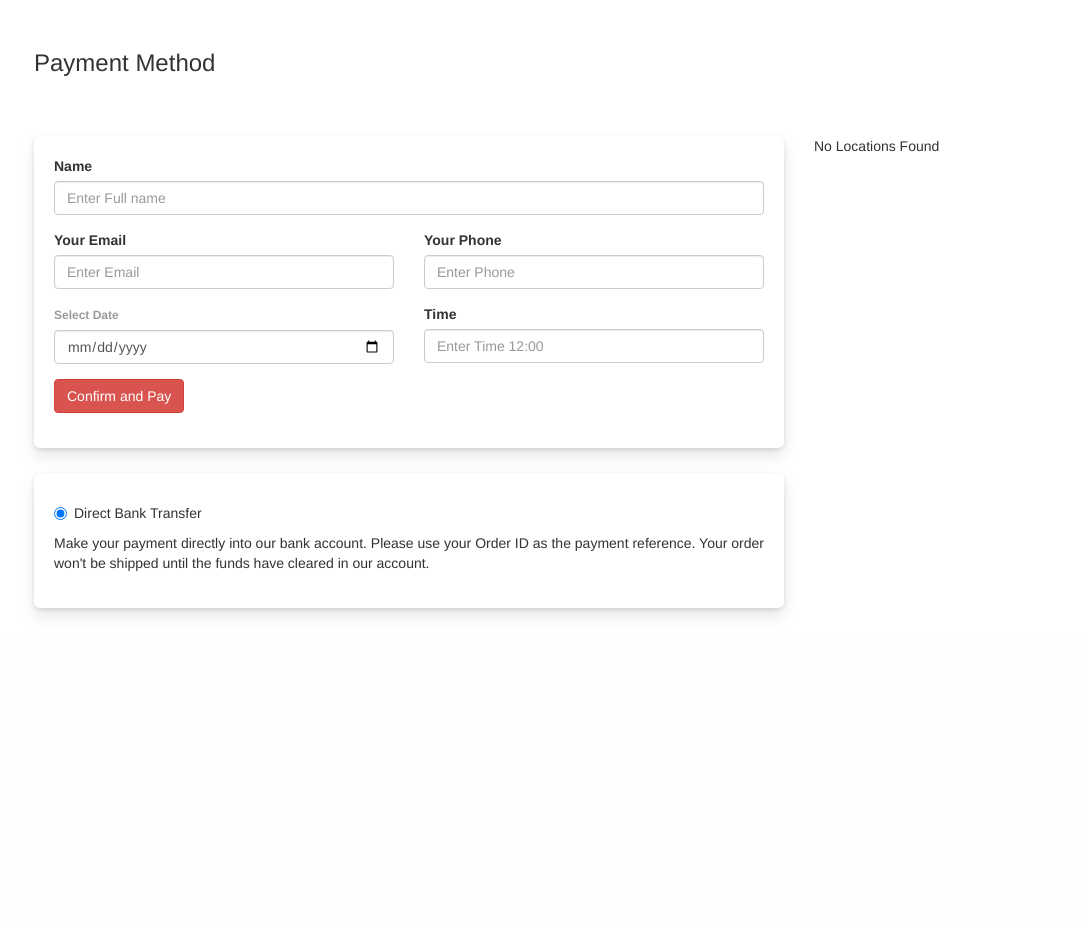
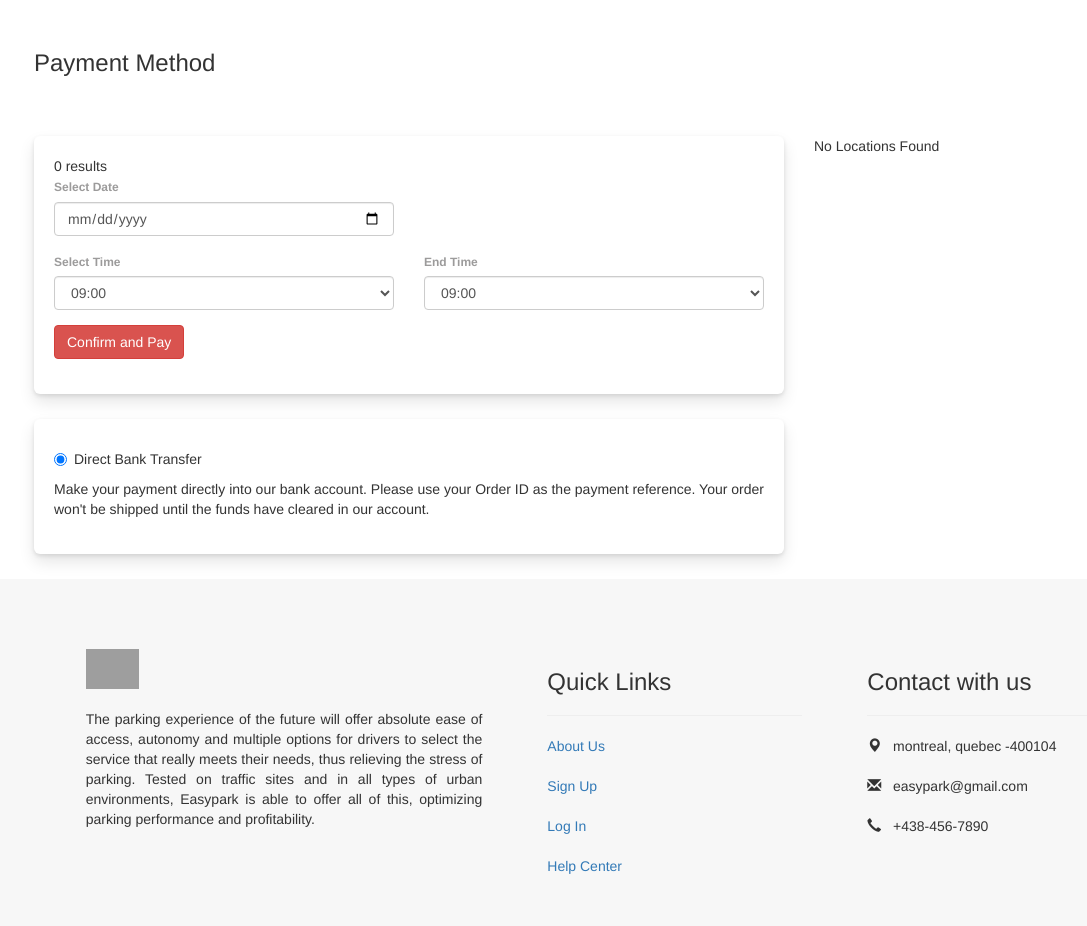
Before and after one commit to sandeepreddygundam/Parking-Space-Finder, a PHP site: page /payment.php?id=1 in a window 1280 px wide. Shown: the part 282-1208 px from the top of the page, without its empty margins (36-1123 px from the left). Before the commit the page ends 898 px from the top, so only its background shows below. Run offline with PHP 8.4, Linux system fonts and the light colour scheme; the visitor is signed in with stand-in values (Sample User, id 1); data that the repository does not hold is empty; a stand-in replaces the project's code that opens the database connection; grey boxes are pictures that could not be loaded.

Commit message:
Update payment.php

```diff
--- a/USER/payment.php
+++ b/USER/payment.php
@@ -93,14 +93,32 @@
              <div class="jumbotron" style="padding:20px">
 
 
+                           <input id="pid" name="pid" type="text" value="<?php echo $_GET['id']; ?>" hidden >
+           <?php
+                include 'config.php';
+                session_start();
+
+                $email = $_SESSION["email"];
+
+                //  echo  $email;
+
+
+
+                $sql = "SELECT * FROM user where email='$email'";
+                $result = $conn->query($sql);
+
+                if ($result->num_rows > 0) {
+                    // output data of each row
+                    while ($row = $result->fetch_assoc()) {
+                        echo '
+
 
                     <div class="form-group row">
 
                        <div class="col-md-12">
                           <label>Name</label>
-                           <input class="form-control"  id="name" name="name" type="text" placeholder="Enter Full name" required>
+                           <input class="form-control"  id="name" name="name" value="' . $row["name"] . '" readonly type="text" placeholder="Enter Full name" required>
 
-                           <input id="pid" name="pid" type="text" value="<?php echo $_GET['id']; ?>" hidden >
                        </div>
 
 
@@ -109,15 +127,29 @@
                      <div class="form-group row">
                     <div class="col-md-6">
                          <label>Your Email</label>
-                           <input class="form-control"  id="email" name="email" type="text" placeholder="Enter Email" required>
+                           <input class="form-control"  id="email" value="' . $row["email"] . '" readonly name="email" type="text" placeholder="Enter Email" required>
                        </div>
 
                         <div class="col-md-6">
                          <label>Your Phone</label>
-                           <input class="form-control"  id="phone" name="phone" type="text" placeholder="Enter Phone" required>
+                           <input class="form-control"  id="phone" name="phone" value="' . $row["phone"] . '" readonly type="text" placeholder="Enter Phone" required>
                        </div>
 
                    </div>
+
+
+                     ';
+                    }
+                } else {
+                    echo "0 results";
+                }
+                $conn->close();
+
+                ?>
+
+
+
+
 
                    <div class="form-group row">
                     <div class="col-md-6">
@@ -126,10 +158,51 @@
                                     <input type="date" id="dat" name="dat" class="form-control" placeholder="Select Date" required>
                        </div>
 
-                        <div class="col-md-6">
-                         <label>Time</label>
-                           <input class="form-control"  id="tim" name="tim" type="number" placeholder="Enter Time 12:00" required>
                        </div>
+                       <div class="form-group row">
+                    <div class="col-md-6">
+                    <label for="dat" style="color:#9c9b9b;font-size:12px">Select Time</label>
+                        <!--<input type="time" class="form-control" name="time" required>-->
+                        <select class="form-control" id="tim" name="tim">
+                            <option>09:00</option>
+                            <option>10:00</option>
+                            <option>11:00</option>
+                            <option>12:00</option>
+                            <option>13:00</option>
+                            <option>14:00</option>
+                            <option>15:00</option>
+                            <option>16:00</option>
+                            <option>17:00</option>
+                            <option>18:00</option>
+                            <option>19:00</option>
+                            <option>20:00</option>
+                            <option>21:00</option>
+                            <option>22:00</option>
+                            <option>23:00</option>
+                        </select>
+                    </div>
+
+                     <div class="col-md-6">
+                    <label for="dat" style="color:#9c9b9b;font-size:12px">End Time</label>
+                        <!--<input type="time" class="form-control" name="time" required>-->
+                        <select class="form-control" id="etim" name="etime">
+                            <option>09:00</option>
+                            <option>10:00</option>
+                            <option>11:00</option>
+                            <option>12:00</option>
+                            <option>13:00</option>
+                            <option>14:00</option>
+                            <option>15:00</option>
+                            <option>16:00</option>
+                            <option>17:00</option>
+                            <option>18:00</option>
+                            <option>19:00</option>
+                            <option>20:00</option>
+                            <option>21:00</option>
+                            <option>22:00</option>
+                            <option>23:00</option>
+                        </select>
+                    </div>
 
                    </div>
 
@@ -211,7 +284,7 @@
 
                                          <input style="margin-left:20px" type="radio" id="tot" checked name="tot" value="' . $row["p_hour"] . '">
                                         <label >Price/Hour &nbsp; &nbsp;' . $row["p_hour"] . '$</label><br>
-                                        <input style="margin-left:20px" type="radio" id="tot" name="tot" value="' . $row["p_month"] . '">
+                                        <input style="margin-left:20px" type="radio" id="tot2" name="tot" value="' . $row["p_month"] . '">
                                         <label  >Price/Month &nbsp;&nbsp; ' . $row["p_month"] . '$</label><br>
 
 
@@ -247,5 +320,65 @@
  </form>
 </div>
 
+<div class="container-fluid" style="background-color:#f7f7f7">
+    <div class="row" style="margin-top:70px;margin-bottom:50px">
+        <div class="col-md-1">
+
+
+        </div>
+
+         <div class="col-md-4">
+
+
+              <img src="images/loggg.jpeg"  style="height:40px"/>
+              <br/>
+              <br/>
+
+            <p style="text-align:justify">
+            The parking experience of the future will offer absolute ease of access, autonomy and multiple options for drivers to select the service that really meets their needs, thus relieving the stress of parking. Tested on traffic sites and in all types of urban environments, Easypark is able to offer all of this, optimizing parking performance and profitability.
+
+            </p>
+
+
+
+        </div>
+
+         <div class="col-md-3" style="padding-left:50px">
+
+               <h3>Quick Links</h3>
+             <hr/>
+
+             <a href="about.html">About Us</a>
+             <br/>  <br/>
+             <a href="register.html">Sign Up</a>
+              <br/>  <br/>
+             <a href="login.html">Log In</a>
+              <br/>  <br/>
+             <a href="help.html">Help Center</a>
+
+        </div>
+        <div class="col-md-3" style="padding-left:50px">
+
+               <h3>Contact with us</h3>
+             <hr/>
+
+
+
+                <span class="glyphicon glyphicon-map-marker"></span> &nbsp; montreal, quebec -400104 <br>  <br/>
+
+                <span class="glyphicon glyphicon-envelope"></span> &nbsp; easypark@gmail.com <br>
+                  <br/>
+                <span class="glyphicon glyphicon-earphone"></span> &nbsp; +438-456-7890 <br>  <br/>
+
+
+
+        </div>
+            <div class="col-md-1">
+
+        </div>
+
+    </div>
+
+</div>
 </body>
 </html>
```
